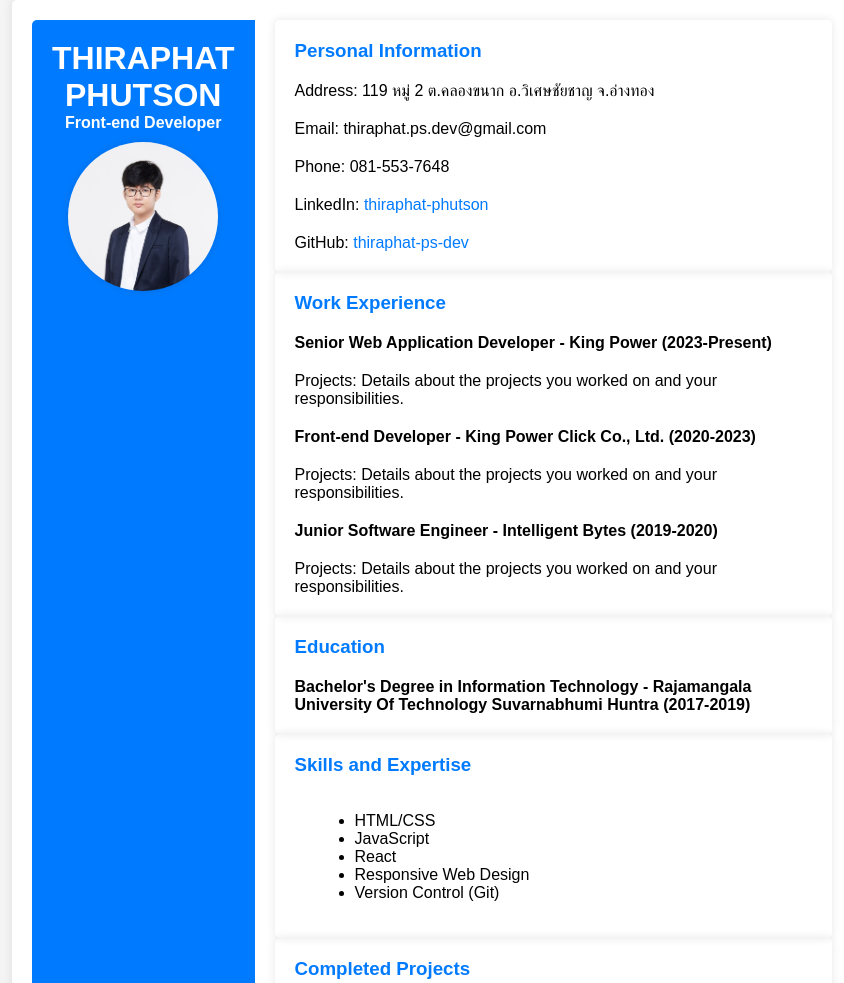
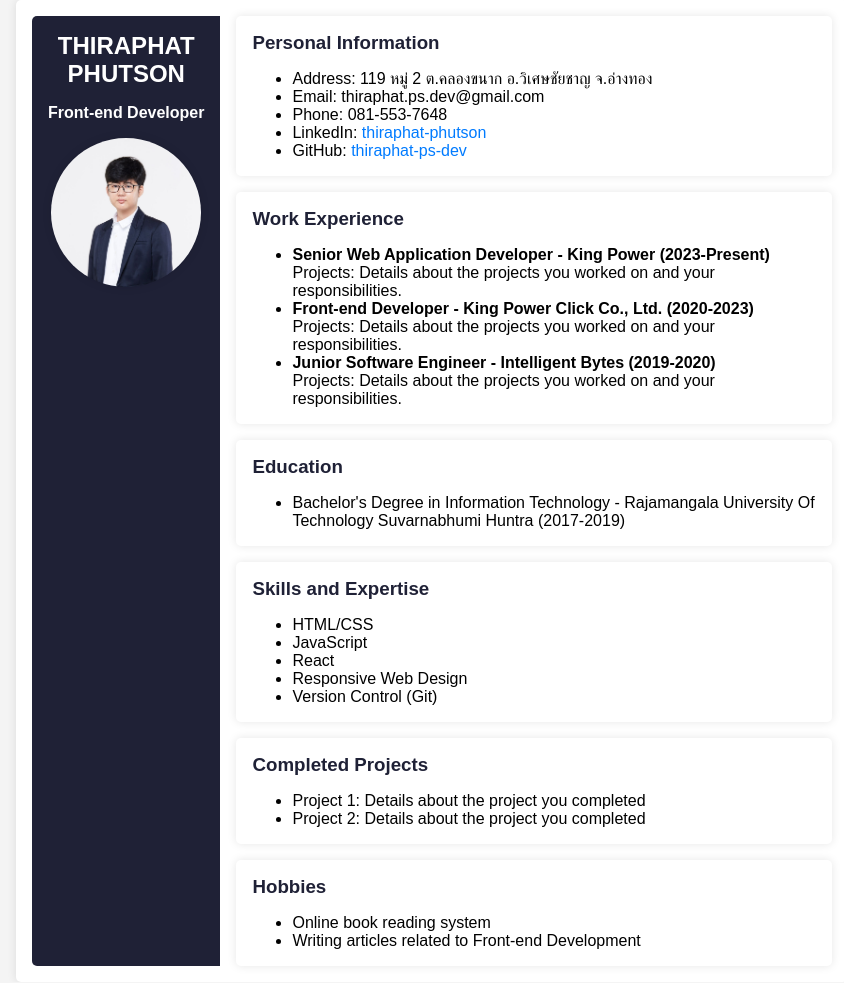
Before and after one commit to thiraphat-ps-dev/thiraphat-ps-dev.github.io, a plain HTML site: page index.html in a window 1280 px wide. Shown: the top 983 px of the page, without its empty margins (208-1052 px from the left). Drawn offline with Linux system fonts and the light colour scheme.

Commit message:
[:hammer:] style

```diff
--- a/index.html
+++ b/index.html
@@ -1,134 +1,53 @@
 <!DOCTYPE html>
 <html lang="en">
 <head>
-    <meta charset="UTF-8" />
-    <meta name="viewport" content="width=device-width, initial-scale=1.0" />
+  <meta charset="UTF-8">
+  <meta name="viewport" content="width=device-width, initial-scale=1.0">
   <title>Front-end Developer Resume</title>
-    <style>
-      h1,
-      h2,
-      h3,
-      h4,
-      h5 {
-        margin: 0;
-      }
-      body {
-        font-family: Arial, sans-serif;
-        background-color: #f4f4f4;
-        margin: 0;
-        padding: 0;
-      }
-      .container {
-        max-width: 800px;
-        margin: 0 auto;
-        padding: 20px;
-        background-color: #fff;
-        box-shadow: 0 0 10px rgba(0, 0, 0, 0.1);
-        border-radius: 5px;
-        display: flex;
-        flex-direction: row;
-        gap: 20px;
-      }
-      header {
-        text-align: center;
-        background-color: #007bff;
-        color: #fff;
-        padding: 20px;
-        border-radius: 5px 0 0 5px;
-      }
-      .profile-picture {
-        text-align: center;
-      }
-      .profile-picture img {
-        max-width: 150px;
-        border-radius: 50%;
-        margin: 10px auto;
-        display: block;
-        box-shadow: 0 0 10px rgba(0, 0, 0, 0.1);
-      }
-      .content {
-        flex: 1; /* เพิ่ม Flex ให้ข้อมูลเต็มพื้นที่ */
-        gap: 20px;
-      }
-      h1 {
-        margin: 0;
-      }
-      h3 {
-        color: #007bff;
-      }
-      p {
-        margin: 0;
-      }
-      .section {
-        box-shadow: 0 0 10px rgba(0, 0, 0, 0.1);
-        border-radius: 5px;
-        padding: 20px;
-        display: flex;
-        flex-direction: column;
-        gap: 20px;
-      }
-      ul {
-        list-style: disc;
-        margin-left: 20px;
-      }
-      a {
-        color: #007bff;
-        text-decoration: none;
-      }
-      a:hover {
-        text-decoration: underline;
-      }
-    </style>
+  <link rel="stylesheet" href="styles.css">
 </head>
 <body>
   <div class="container">
     <header>
-        <h1>THIRAPHAT<br />PHUTSON</h1>
+      <h2 class="name">THIRAPHAT PHUTSON</h2>
       <h4>Front-end Developer</h4>
       <div class="profile-picture">
-          <img src="profile-picture.jpg" alt="Profile Picture" />
+        <img src="profile-picture.jpg" alt="Profile Picture">
       </div>
     </header>
     <div class="content">
       <section class="section">
         <h3>Personal Information</h3>
-          <p>Address: 119 หมู่ 2 ต.คลองขนาก อ.วิเศษชัยชาญ จ.อ่างทอง</p>
-          <p>Email: thiraphat.ps.dev@gmail.com</p>
-          <p>Phone: 081-553-7648</p>
-          <p>
-            LinkedIn:
-            <a href="https://www.linkedin.com/in/thiraphat-phutson/"
-              >thiraphat-phutson</a
-            >
-          </p>
-          <p>
-            GitHub:
-            <a href="https://github.com/thiraphat-ps-dev">thiraphat-ps-dev</a>
-          </p>
+        <ul>
+          <li>Address: 119 หมู่ 2 ต.คลองขนาก อ.วิเศษชัยชาญ จ.อ่างทอง</li>
+          <li>Email: thiraphat.ps.dev@gmail.com</li>
+          <li>Phone: 081-553-7648</li>
+          <li>LinkedIn: <a target="_blank" href="https://www.linkedin.com/in/thiraphat-phutson/">thiraphat-phutson</a></li>
+          <li>GitHub: <a target="_blank" href="https://github.com/thiraphat-ps-dev">thiraphat-ps-dev</a></li>
+        </ul>
       </section>
       <section class="section">
         <h3>Work Experience</h3>
+        <ul>
+          <li>
             <h4>Senior Web Application Developer - King Power (2023-Present)</h4>
-          <p>
-            Projects: Details about the projects you worked on and your
-            responsibilities.
-          </p>
+            <p>Projects: Details about the projects you worked on and your responsibilities.</p>
+          </li>
+          <li>
             <h4>Front-end Developer - King Power Click Co., Ltd. (2020-2023)</h4>
-          <p>
-            Projects: Details about the projects you worked on and your
-            responsibilities.
-          </p>
+            <p>Projects: Details about the projects you worked on and your responsibilities.</p>
+          </li>
+          <li>
             <h4>Junior Software Engineer - Intelligent Bytes (2019-2020)</h4>
-          <p>
-            Projects: Details about the projects you worked on and your
-            responsibilities.
-          </p>
+            <p>Projects: Details about the projects you worked on and your responsibilities.</p>
+          </li>
+        </ul>
       </section>
       <section class="section">
         <h3>Education</h3>
-          <h4>
-            Bachelor's Degree in Information Technology - Rajamangala University Of Technology Suvarnabhumi Huntra (2017-2019)
-          </h4>
+        <ul>
+          <li>Bachelor's Degree in Information Technology - Rajamangala University Of Technology Suvarnabhumi Huntra (2017-2019)</li>
+        </ul>
       </section>
       <section class="section">
         <h3>Skills and Expertise</h3>
@@ -149,8 +68,10 @@
       </section>
       <section class="section">
         <h3>Hobbies</h3>
-          <p>Online book reading system</p>
-          <p>Writing articles related to Front-end Development</p>
+        <ul>
+          <li>Online book reading system</li>
+          <li>Writing articles related to Front-end Development</li>
+        </ul>
       </section>
     </div>
   </div>
--- /dev/null
+++ b/styles.css
@@ -0,0 +1,88 @@
+h1,
+h2,
+h3,
+h4,
+h5,
+ul {
+  margin: 0;
+}
+body {
+  font-family: Arial, sans-serif;
+  background-color: #f4f4f4;
+  margin: 0;
+  padding: 0;
+}
+.container {
+  max-width: 800px;
+  margin: 0 auto;
+  padding: 16px;
+  background-color: #fff;
+  box-shadow: 0 0 10px rgba(0, 0, 0, 0.1);
+  border-radius: 5px;
+  display: flex;
+  flex-direction: row;
+  gap: 16px;
+  @media only screen and (max-width: 768px) {
+    flex-direction: column;
+  }
+}
+.name {
+  max-width: 150px;
+  @media only screen and (max-width: 768px) {
+    max-width: 100%;
+  }
+}
+header {
+  text-align: center;
+  background-color: #1f2136;
+  color: #fff;
+  padding: 16px;
+  border-radius: 5px 0 0 5px;
+  display: flex;
+  flex-direction: column;
+  gap: 16px;
+  align-items: center;
+}
+.profile-picture {
+  text-align: center;
+}
+.profile-picture img {
+  max-width: 150px;
+  border-radius: 50%;
+  display: block;
+  box-shadow: 0 0 10px rgba(0, 0, 0, 0.1);
+}
+.content {
+  flex: 1; /* เพิ่ม Flex ให้ข้อมูลเต็มพื้นที่ */
+  gap: 16px;
+  display: flex;
+  flex-direction: column;
+}
+h1 {
+  margin: 0;
+}
+h3 {
+  color: #1f2136;
+}
+p {
+  margin: 0;
+}
+.section {
+  box-shadow: 0 0 10px rgba(0, 0, 0, 0.1);
+  border-radius: 5px;
+  padding: 16px;
+  display: flex;
+  flex-direction: column;
+  gap: 16px;
+}
+ul {
+  list-style: disc;
+  /* margin-left: 16px; */
+}
+a {
+  color: #007bff;
+  text-decoration: none;
+}
+a:hover {
+  text-decoration: underline;
+}
```
Lines whose indentation alone changed are shown as unchanged.
